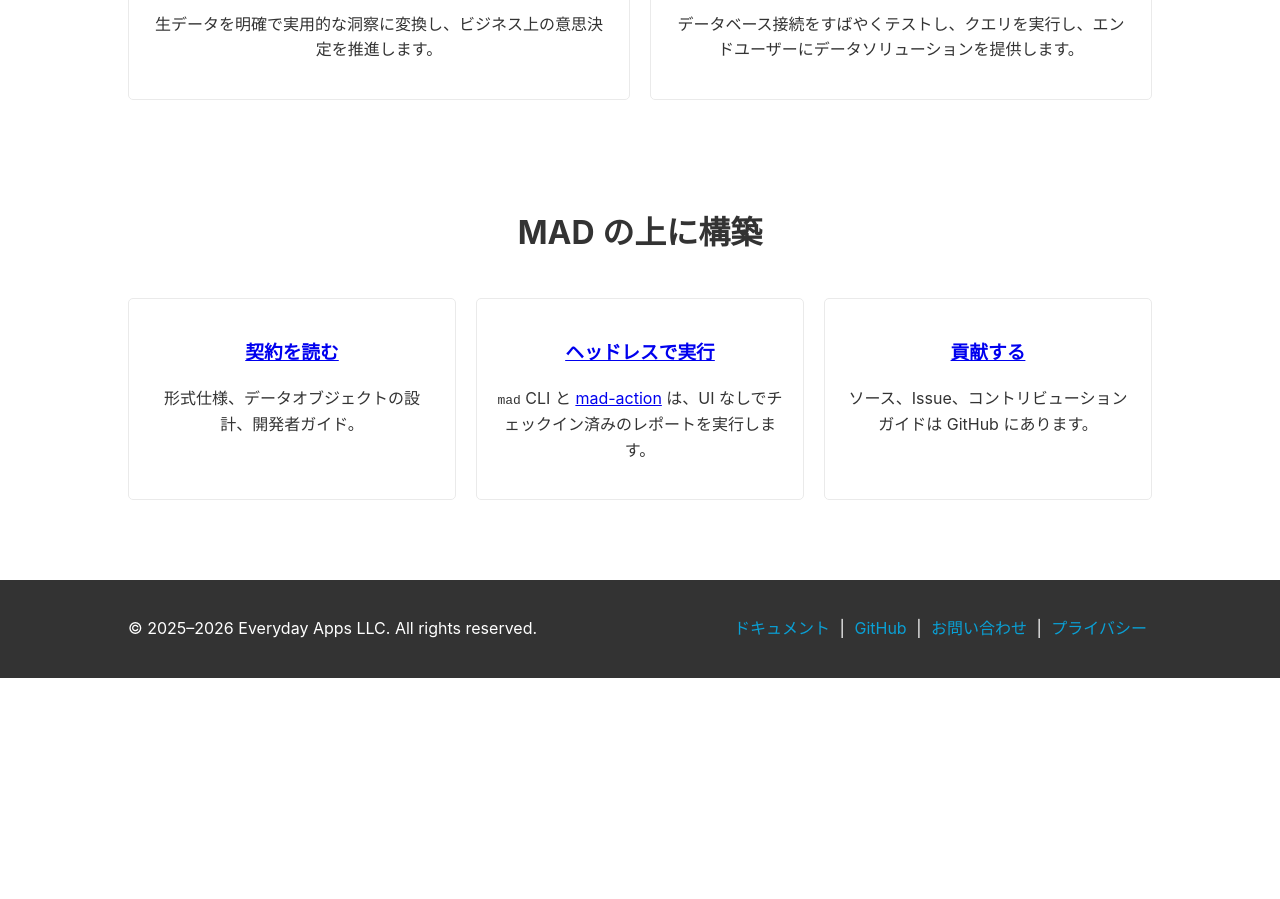
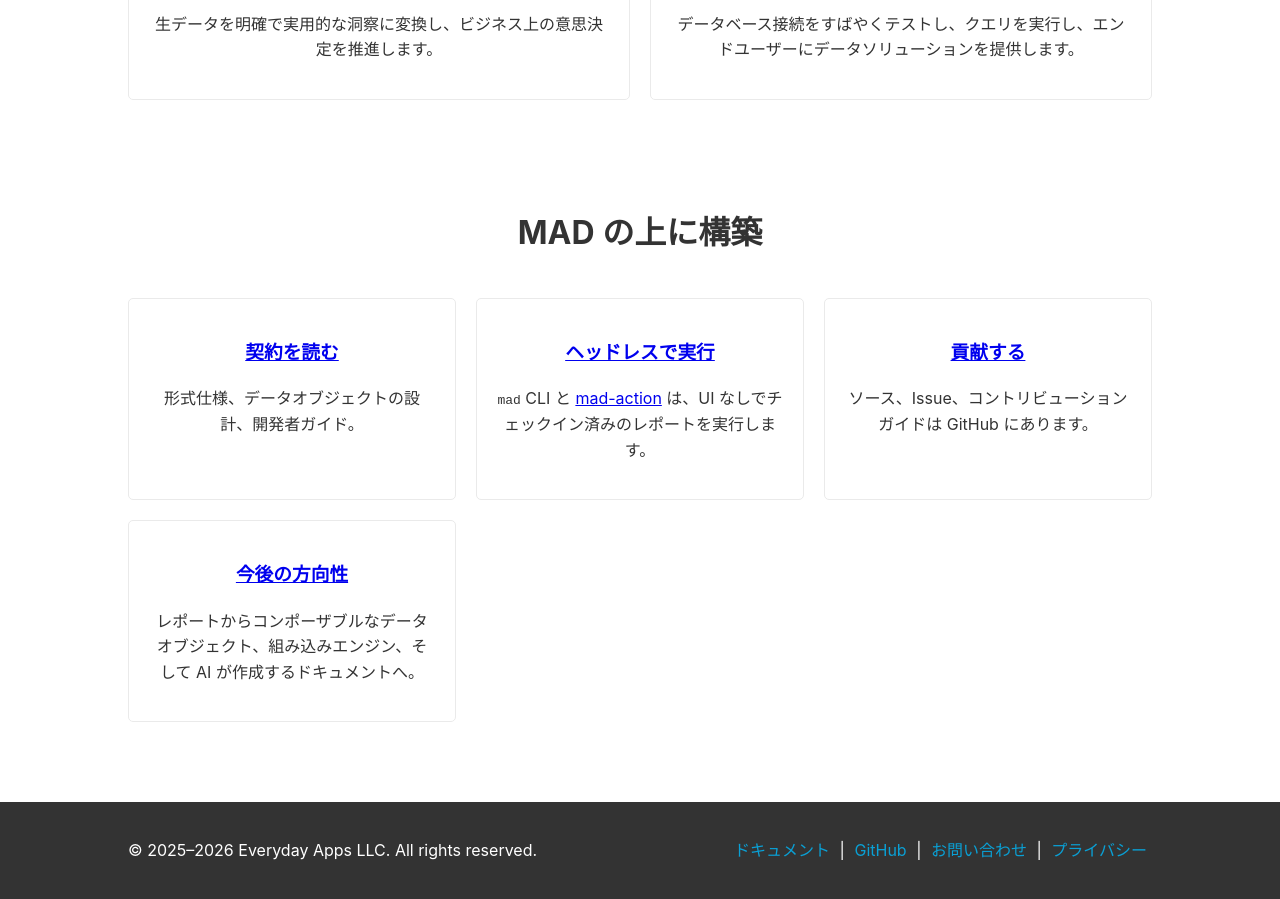
Before and after one commit to mthomason/mad.github.io, a Jekyll site: the page built from ja/index.html, in a window 1280 px wide and 900 px high, scrolled down 2752 px. Built offline with Jekyll 4.4.1, drawn with Linux system fonts in a browser that asks for light colours; before the commit the page ends 3430 px from its top, so only the background shows below that.

Commit message:
site(ja): link the revised vision
Signed-off-by: Michael Thomason <mthomason@gmail.com>

```diff
--- a/ja/index.html
+++ b/ja/index.html
@@ -154,6 +154,10 @@ lang: ja-JP
 					<h3><a href="https://github.com/mthomason/MAD">貢献する</a></h3>
 					<p>ソース、Issue、コントリビューションガイドは GitHub にあります。</p>
 				</div>
+				<div class="audience-item">
+					<h3><a href="https://docs.everydayapps.com/ja/vision.html">今後の方向性</a></h3>
+					<p>レポートからコンポーザブルなデータオブジェクト、組み込みエンジン、そして AI が作成するドキュメントへ。</p>
+				</div>
 			</div>
 		</div>
 	</section>
```
